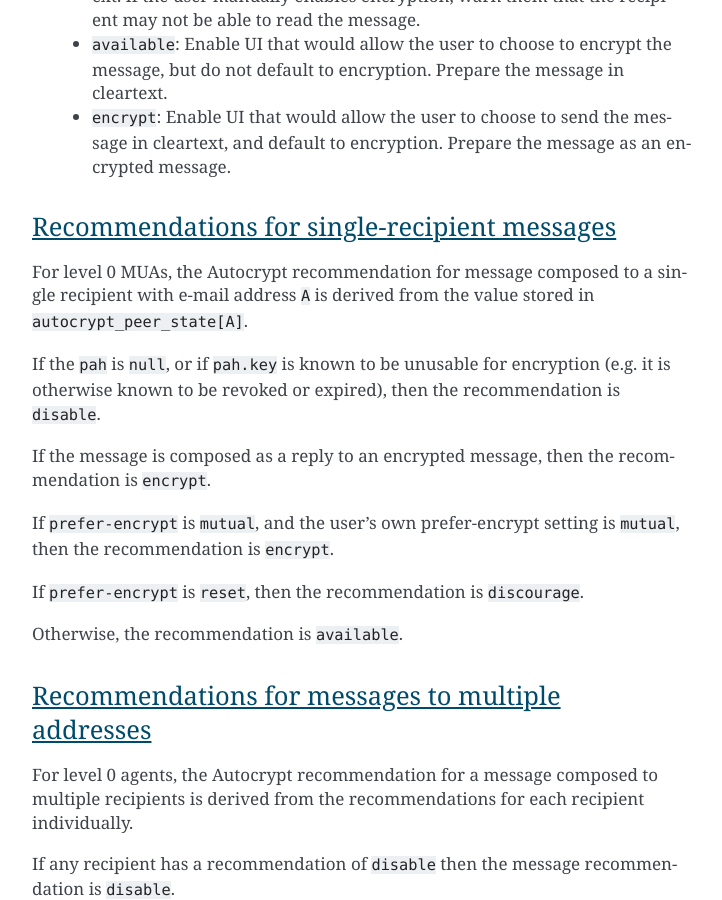
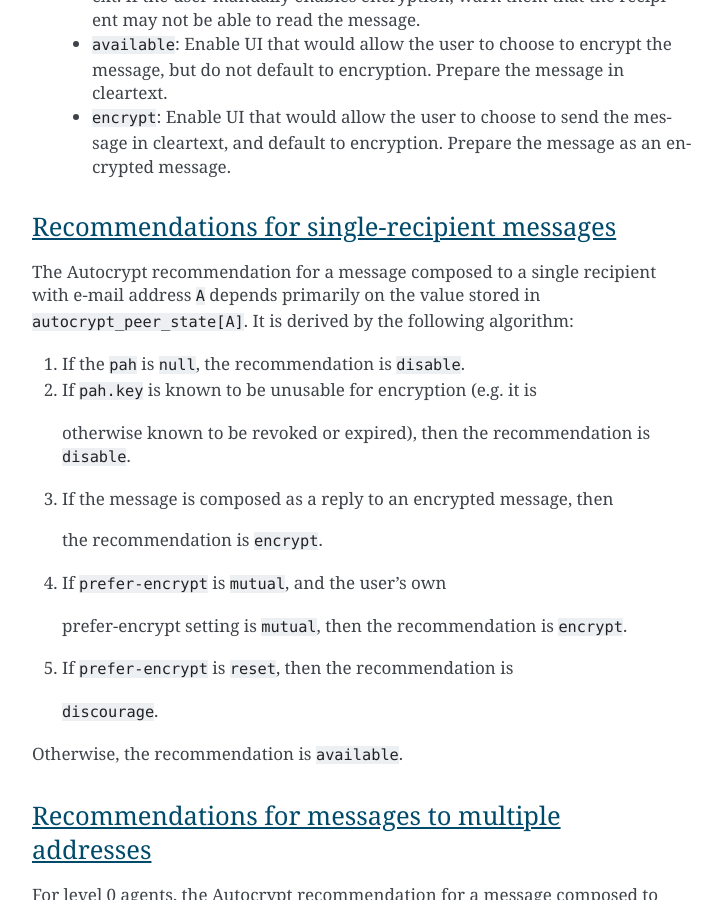
Before and after one commit to autocrypt/autocrypt, a Sphinx documentation site: the page built from doc/level0.rst, in a window 1280 px wide and 900 px high, scrolled down 10394 px. Shown: the whole window, without its empty margins (388-1110 px from the left). Built offline with Sphinx 7.4.7, drawn with Linux system fonts in a browser that asks for light colours.

Commit message:
make Autocrypt recommendation algorithm steps more distinct

```diff
--- a/doc/level0.rst
+++ b/doc/level0.rst
@@ -468,22 +468,22 @@
 Recommendations for single-recipient messages
 +++++++++++++++++++++++++++++++++++++++++++++
 
-For level 0 MUAs, the Autocrypt recommendation for message composed to
-a single recipient with e-mail address ``A`` is derived from the value
-stored in ``autocrypt_peer_state[A]``.
+The Autocrypt recommendation for a message composed to a single
+recipient with e-mail address ``A`` depends primarily on the value
+stored in ``autocrypt_peer_state[A]``. It is derived by the following
+algorithm:
 
-If the ``pah`` is ``null``, or if ``pah.key`` is known to be unusable
-for encryption (e.g. it is otherwise known to be revoked or expired),
-then the recommendation is ``disable``.
-
-If the message is composed as a reply to an encrypted message, then
-the recommendation is ``encrypt``.
-
-If ``prefer-encrypt`` is ``mutual``, and the user's own prefer-encrypt
-setting is ``mutual``, then the recommendation is ``encrypt``.
-
-If ``prefer-encrypt`` is ``reset``, then the recommendation is
-``discourage``.
+1. If the ``pah`` is ``null``, the recommendation is ``disable``.
+2. If ``pah.key`` is known to be unusable for encryption (e.g. it is
+  otherwise known to be revoked or expired), then the recommendation
+  is ``disable``.
+3. If the message is composed as a reply to an encrypted message, then
+  the recommendation is ``encrypt``.
+4. If ``prefer-encrypt`` is ``mutual``, and the user's own
+  prefer-encrypt setting is ``mutual``, then the recommendation is
+  ``encrypt``.
+5. If ``prefer-encrypt`` is ``reset``, then the recommendation is
+  ``discourage``.
 
 Otherwise, the recommendation is ``available``.
 
```
